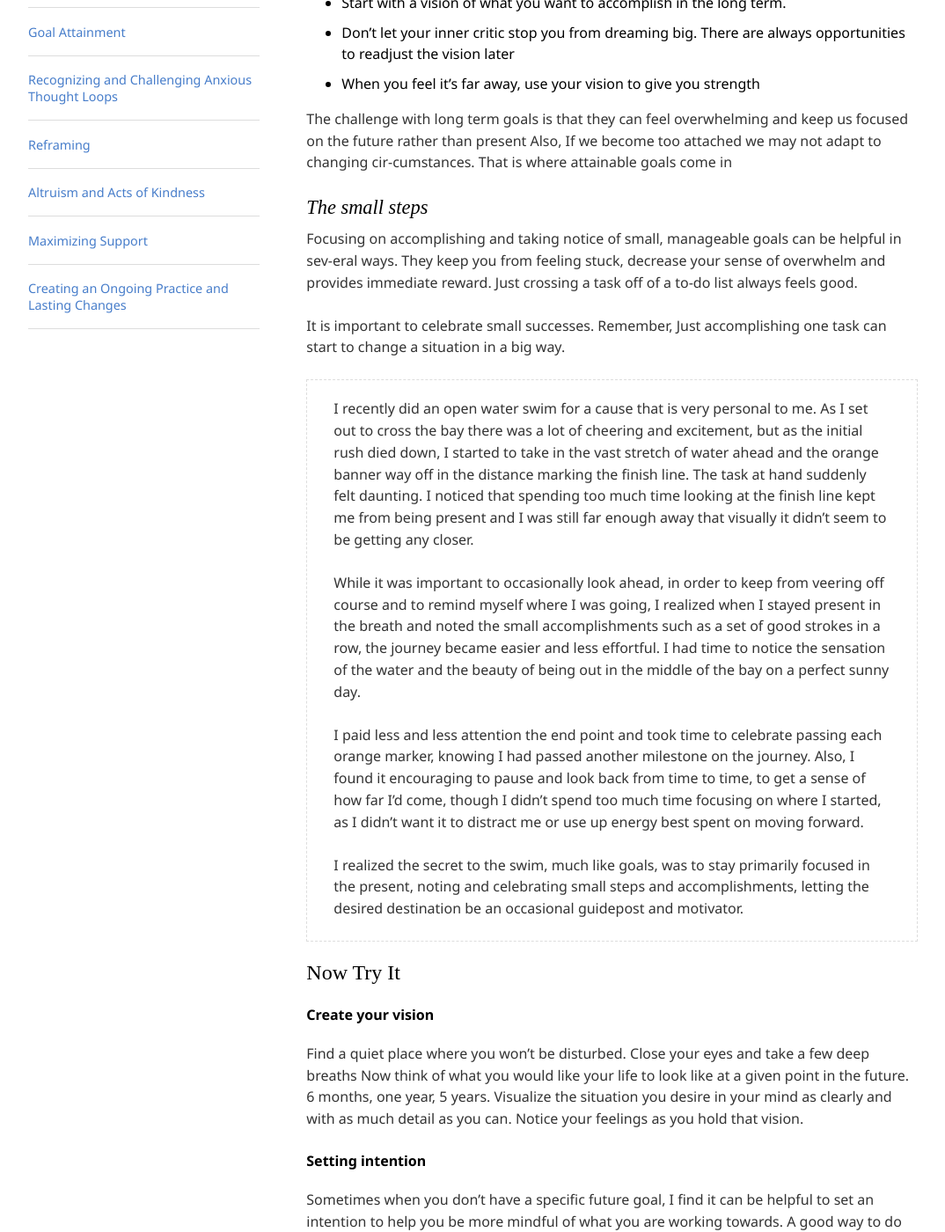
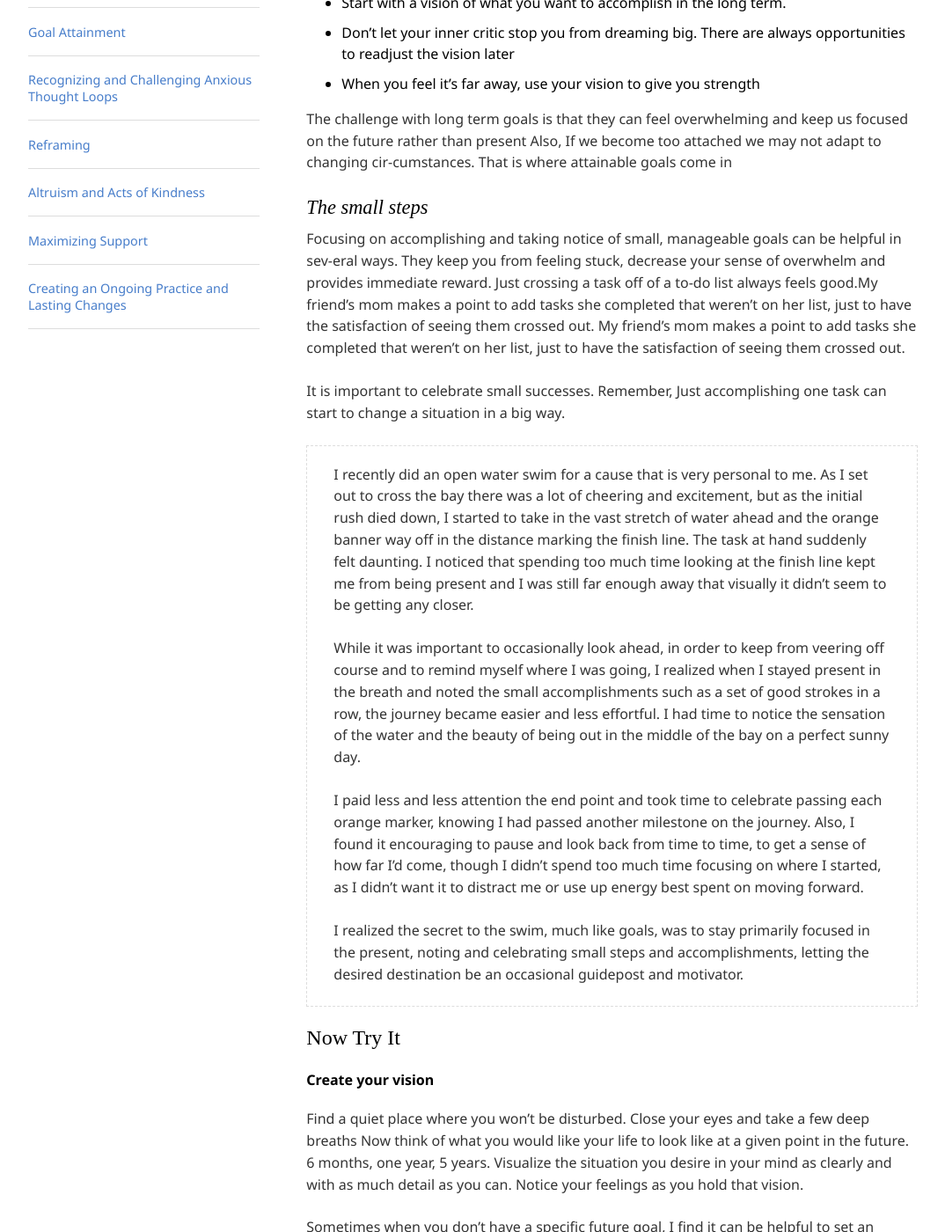
Before and after one commit to mtorres253/mtorres253.github.io, a Jekyll site: the page built from chapt-8/index.md, in a window 1280 px wide and 1400 px high, scrolled down 535 px. Shown: the whole window at 88% size, without its empty margins (68-1142 px from the left). Built offline with Jekyll 4.4.1, drawn with Linux system fonts in a browser that asks for light colours; nearby versions of some CDN libraries; some web fonts are replaced; comment, search, counter and statistics services are not loaded; some of the changed text lies outside the part shown.

Commit message:
Update index.md

```diff
--- a/chapt-8/index.md
+++ b/chapt-8/index.md
@@ -24,7 +24,7 @@ The challenge with long term goals is that they can feel overwhelming and keep u
 
 ### The small steps
 
-Focusing on accomplishing and taking notice of small, manageable goals can be helpful in sev-eral ways. They keep you from feeling stuck, decrease your sense of overwhelm and provides immediate reward. Just crossing a task off of a to-do list always feels good.
+Focusing on accomplishing and taking notice of small, manageable goals can be helpful in sev-eral ways. They keep you from feeling stuck, decrease your sense of overwhelm and provides immediate reward. Just crossing a task off of a to-do list always feels good.My friend’s mom makes a point to add tasks she completed that weren’t on her list, just to have the satisfaction of seeing them crossed out. My friend’s mom makes a point to add tasks she completed that weren’t on her list, just to have the satisfaction of seeing them crossed out.
 
 It is important to celebrate small successes. Remember, Just accomplishing one task can start to change a situation in a big way.
 
@@ -44,8 +44,6 @@ Find a quiet place where you won't be disturbed. Close your eyes and take a few
 Visualize the situation you desire in your mind as clearly and with as much detail as you can.
 Notice your feelings as you hold that vision.
 
-#### Setting intention
-
 Sometimes when you don’t have a specific future goal, I find it can be helpful to set an intention to help you be more mindful of what you are working towards.  A good way to do this is to think of your life as book and start by thinking about the most recent period of your life and asking yourself, “What would I name that chapter?”
 After you have come up with one, think about what you would like to call the next chapter of your life. Just close your eyes and see what comes to mind.
 
@@ -53,7 +51,7 @@ Here is an example from one of my clients who had experienced a difficult break
 
 This exercise not only assists with goal setting by clarifying intentions moving forward, but also helps in the process of contexualizing and letting go of the past
 
-### Setting and Achieving Attainable goals
+### Create a plan
 
 - Break down your long term vision into all the steps that will get you there.
 - As you make progress, reassess from time to time, to see if that vision has changed.
```
